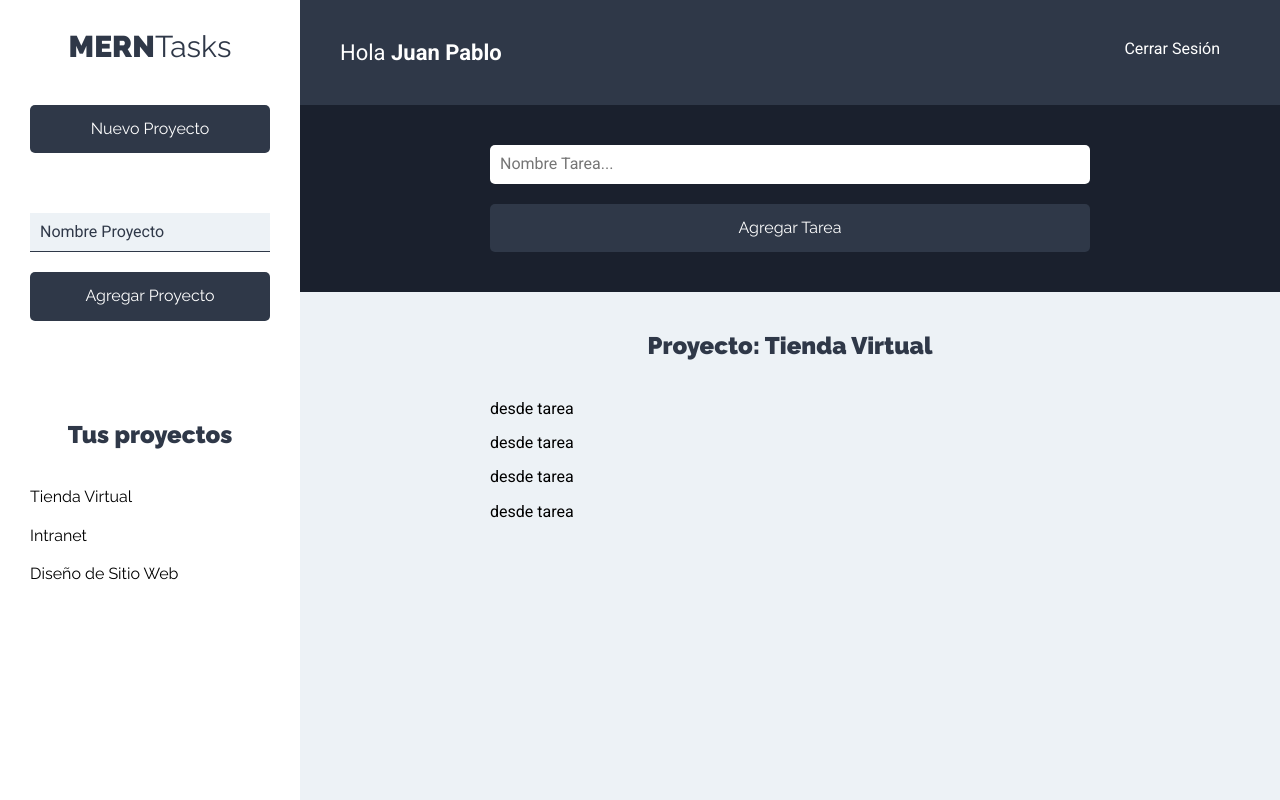
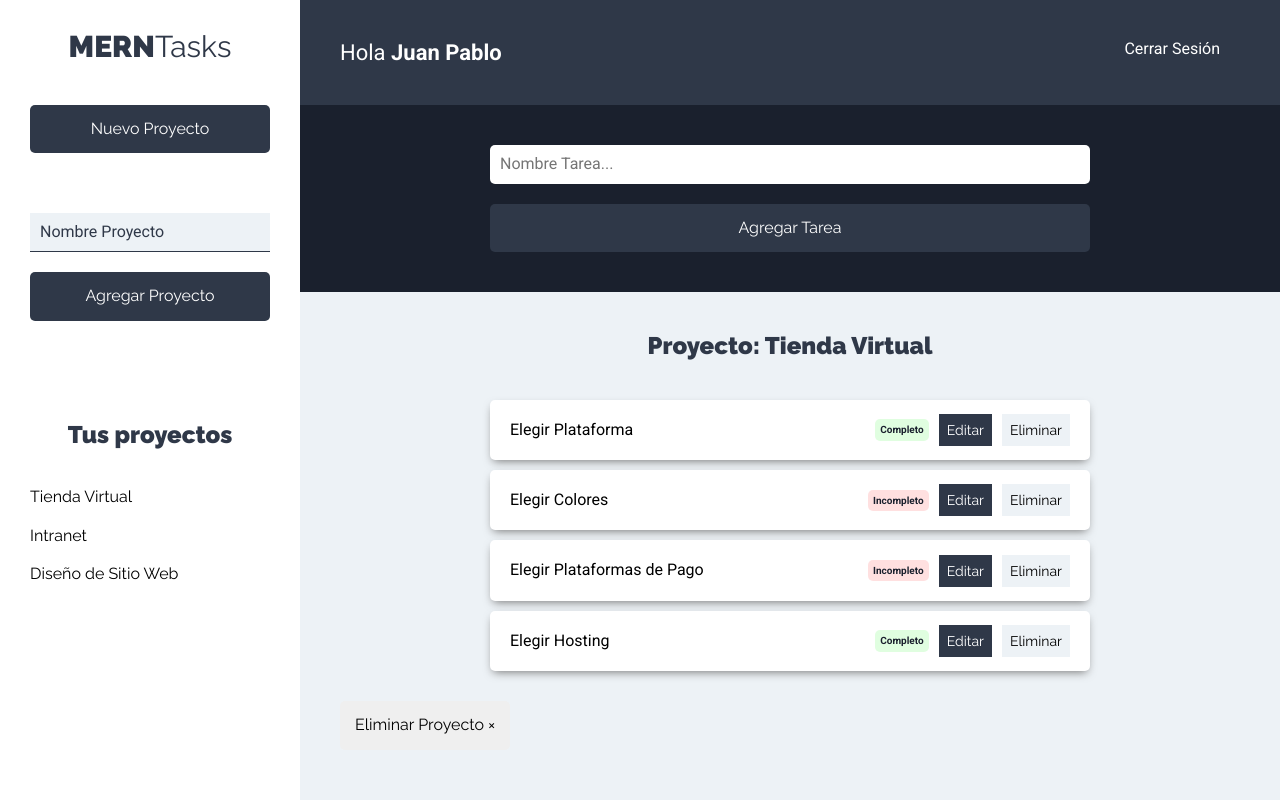
Before and after one commit to jplozada/Administrador_de_Proyectos_Cliente, a React (Create React App) app: page /proyectos in a window 1280 px wide. Built offline with nearby package versions, Linux system fonts and the light colour scheme.

Commit message:
button Editar, Eliminar, EliminarProyecto added to the form

```diff
--- a/src/components/tareas/ListadoTareas.js
+++ b/src/components/tareas/ListadoTareas.js
@@ -23,6 +23,10 @@
                     ))
                 }
             </ul>
+            <button
+                type="button"
+                className="btn btn-eliminar"
+            >Eliminar Proyecto &times;</button>
         </Fragment>
     );
 }
--- a/src/components/tareas/Tarea.js
+++ b/src/components/tareas/Tarea.js
@@ -1,8 +1,38 @@
 import React from 'react';
 
-const Tarea = () => {
+const Tarea = ({tarea}) => {
     return (
-        <p>desde tarea</p>
+        <li className="tarea sombra">
+            <p>{tarea.nombre}</p>
+            <div className="estado">
+                {tarea.estado
+                ?
+                (
+                    <button
+                        type="button"
+                        className="completo"
+                    >Completo</button>
+                )
+                :
+                (
+                    <button
+                        type="button"
+                        className="incompleto"
+                    >Incompleto</button>
+                )
+                }
+            </div>
+            <div className="acciones">
+                <button
+                    type="button"
+                    className="btn btn-primario"
+                >Editar</button>
+                <button
+                    type="button"
+                    className="btn btn-secundario"
+                >Eliminar</button>
+            </div>
+        </li>
     );
 }
 
```
